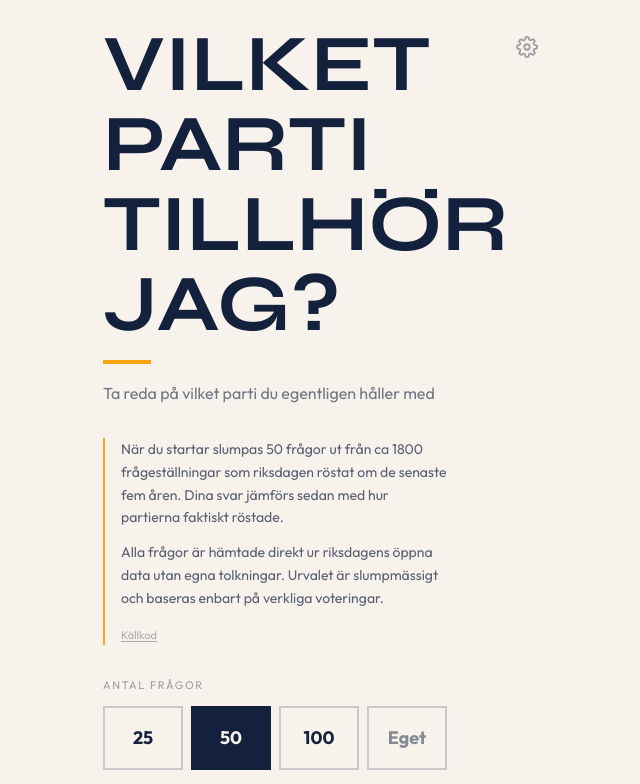
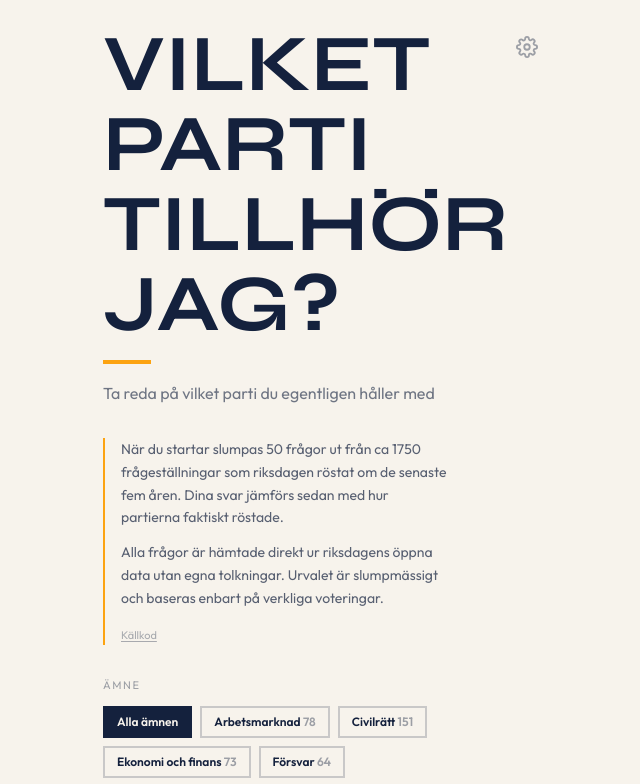
Before and after one commit to mrconter1/vad-vill-jag, a Next.js app: page / in a window 1280 px wide. Shown: the top 784 px of the page, without its empty margins (365-1005 px from the left). Built offline with nearby package versions, Linux system fonts and the light colour scheme.

Commit message:
Add category selection and update question handling in LandingPage

```diff
--- a/app/page.tsx
+++ b/app/page.tsx
@@ -17,6 +17,7 @@ export default function Page() {
   const [view, setView] = useState<View>('landing')
   const [settingsOpen, setSettingsOpen] = useState(false)
   const [loading, setLoading] = useState(true)
+  const [selectedCategory, setSelectedCategory] = useState<string | null>(null)
 
   useEffect(() => {
     fetch('/questions.json')
@@ -41,7 +42,10 @@ export default function Page() {
 
   const handleStart = (count: number) => {
     if (!store || allQuestions.length === 0) return
-    const sampled = sampleQuestions(allQuestions, store.seed, count)
+    const pool = selectedCategory
+      ? allQuestions.filter((q) => q.category_sv === selectedCategory)
+      : allQuestions
+    const sampled = sampleQuestions(pool, store.seed, Math.min(count, pool.length))
     updateStore({
       questionCount: count,
       sampledIds: sampled.map((q) => q.id),
@@ -123,7 +127,9 @@ export default function Page() {
       {view === 'landing' && (
         <LandingPage
           store={store}
-          totalQuestionCount={allQuestions.length}
+          allQuestions={allQuestions}
+          selectedCategory={selectedCategory}
+          onSelectCategory={setSelectedCategory}
           onStart={handleStart}
           onResume={() => setView('quiz')}
           onSeeResults={() => setView('results')}
@@ -151,7 +157,9 @@ export default function Page() {
       {view === 'quiz' && !currentQuestion && sampledQuestions.length === 0 && (
         <LandingPage
           store={store}
-          totalQuestionCount={allQuestions.length}
+          allQuestions={allQuestions}
+          selectedCategory={selectedCategory}
+          onSelectCategory={setSelectedCategory}
           onStart={handleStart}
           onResume={() => setView('quiz')}
           onSeeResults={() => setView('results')}
--- a/components/LandingPage.tsx
+++ b/components/LandingPage.tsx
@@ -2,11 +2,13 @@
 
 import { useState } from 'react'
 import type { QuizStore } from '@/lib/store'
-import type { Language } from '@/lib/types'
+import type { Language, Question } from '@/lib/types'
 
 interface Props {
   store: QuizStore
-  totalQuestionCount: number
+  allQuestions: Question[]
+  selectedCategory: string | null
+  onSelectCategory: (category: string | null) => void
   onStart: (count: number) => void
   onResume: () => void
   onSeeResults: () => void
@@ -24,6 +26,8 @@ const T = {
     how: (n: number, total: number) => `När du startar slumpas ${n} frågor ut från ca ${total} frågeställningar som riksdagen röstat om de senaste fem åren. Dina svar jämförs sedan med hur partierna faktiskt röstade.`,
     fairTitle: 'Varför är det rättvist?',
     fair: 'Alla frågor är hämtade direkt ur riksdagens öppna data utan egna tolkningar. Urvalet är slumpmässigt och baseras enbart på verkliga voteringar.',
+    categoryLabel: 'Ämne',
+    allCategories: 'Alla ämnen',
     countLabel: 'Antal frågor',
     custom: 'Eget',
     start: 'Starta quiz',
@@ -39,6 +43,8 @@ const T = {
     how: (n: number, total: number) => `When you start, ${n} questions are randomly drawn from around ${total} issues the Riksdag has voted on in the last five years. Your answers are then compared to how parties actually voted.`,
     fairTitle: 'Why is it fair?',
     fair: 'All questions are sourced directly from Sweden\'s open parliamentary data with no editorial interpretation. The selection is random and based solely on real recorded votes.',
+    categoryLabel: 'Topic',
+    allCategories: 'All topics',
     countLabel: 'Number of questions',
     custom: 'Custom',
     start: 'Start quiz',
@@ -50,12 +56,22 @@ const T = {
   },
 }
 
-export default function LandingPage({ store, totalQuestionCount, onStart, onResume, onSeeResults, onReset, onOpenSettings, lang }: Props) {
+export default function LandingPage({ store, allQuestions, selectedCategory, onSelectCategory, onStart, onResume, onSeeResults, onReset, onOpenSettings, lang }: Props) {
   const [count, setCount] = useState(store.questionCount)
   const [customInput, setCustomInput] = useState('')
   const [confirmReset, setConfirmReset] = useState(false)
   const t = T[lang]
-  const roundedTotal = Math.round(totalQuestionCount / 100) * 100
+
+  const categories = [...new Map(
+    allQuestions.map((q) => [q.category_sv, { sv: q.category_sv, en: q.category_en }])
+  ).values()].sort((a, b) => a.sv.localeCompare(b.sv, 'sv'))
+
+  const poolSize = selectedCategory
+    ? allQuestions.filter((q) => q.category_sv === selectedCategory).length
+    : allQuestions.length
+
+  const effectiveCount = Math.min(count, poolSize)
+  const roundedTotal = Math.round(poolSize / 10) * 10
 
   const answeredCount = Object.keys(store.answers).length
   const hasOngoing = store.sampledIds.length > 0 && answeredCount > 0 && answeredCount < store.sampledIds.length
@@ -101,7 +117,7 @@ export default function LandingPage({ store, totalQuestionCount, onStart, onResu
       {/* Explanation */}
       <div className="mb-8 animate-fadeUp" style={{ animationDelay: '80ms' }}>
         <div className="border-l-2 border-gold pl-4 space-y-3">
-          <p className="text-navy/70 text-sm leading-relaxed">{t.how(count, roundedTotal)}</p>
+          <p className="text-navy/70 text-sm leading-relaxed">{t.how(effectiveCount, roundedTotal)}</p>
           <p className="text-navy/70 text-sm leading-relaxed">{t.fair}</p>
           <a
             href="https://github.com/mrconter1/vad-vill-jag"
@@ -114,11 +130,48 @@ export default function LandingPage({ store, totalQuestionCount, onStart, onResu
         </div>
       </div>
 
+      {/* Category picker */}
+      <div className="mb-8 animate-fadeUp" style={{ animationDelay: '120ms' }}>
+        <p className="text-[11px] uppercase tracking-[0.15em] text-navy/40 mb-3">{t.categoryLabel}</p>
+        <div className="flex flex-wrap gap-2">
+          <button
+            onClick={() => onSelectCategory(null)}
+            className={`px-3 py-1.5 text-xs font-semibold border-2 transition-all active:scale-95 ${
+              selectedCategory === null
+                ? 'bg-navy text-cream border-navy'
+                : 'bg-transparent text-navy border-navy/20 hover:border-navy/60'
+            }`}
+          >
+            {t.allCategories}
+          </button>
+          {categories.map((cat) => {
+            const label = lang === 'sv' ? cat.sv : cat.en
+            const n = allQuestions.filter((q) => q.category_sv === cat.sv).length
+            const active = selectedCategory === cat.sv
+            return (
+              <button
+                key={cat.sv}
+                onClick={() => onSelectCategory(active ? null : cat.sv)}
+                className={`px-3 py-1.5 text-xs font-semibold border-2 transition-all active:scale-95 ${
+                  active
+                    ? 'bg-navy text-cream border-navy'
+                    : 'bg-transparent text-navy border-navy/20 hover:border-navy/60'
+                }`}
+              >
+                {label} <span className={active ? 'opacity-60' : 'opacity-40'}>{n}</span>
+              </button>
+            )
+          })}
+        </div>
+      </div>
+
       {/* Count picker */}
       <div className="mb-8 animate-fadeUp" style={{ animationDelay: '160ms' }}>
         <p className="text-[11px] uppercase tracking-[0.15em] text-navy/40 mb-3">{t.countLabel}</p>
         <div className="flex gap-2">
-          {COUNT_OPTIONS.map((n) => (
+          {COUNT_OPTIONS.map((n) => {
+            const capped = Math.min(n, poolSize)
+            return (
               <button
                 key={n}
                 onClick={() => { setCount(n); setCustomInput('') }}
@@ -128,20 +181,21 @@ export default function LandingPage({ store, totalQuestionCount, onStart, onResu
                     : 'bg-transparent text-navy border-navy/20 hover:border-navy/60'
                 }`}
               >
-              {n}
+                {capped}
               </button>
-          ))}
+            )
+          })}
           <input
             type="number"
             min={1}
-            max={500}
+            max={poolSize}
             placeholder={t.custom}
             value={customInput}
             onChange={(e) => {
               const raw = e.target.value
               setCustomInput(raw)
               const v = parseInt(raw)
-              if (!isNaN(v) && v >= 1) setCount(Math.min(500, v))
+              if (!isNaN(v) && v >= 1) setCount(Math.min(poolSize, v))
             }}
             style={customInput !== '' ? { background: '#14213D', color: '#F7F3EC', borderColor: '#14213D' } : {}}
             className={`w-20 py-4 text-lg font-bold border-2 text-center transition-all outline-none [appearance:textfield] [&::-webkit-outer-spin-button]:appearance-none [&::-webkit-inner-spin-button]:appearance-none ${
@@ -182,7 +236,7 @@ export default function LandingPage({ store, totalQuestionCount, onStart, onResu
               {t.seeResults} →
             </button>
             <button
-              onClick={() => onStart(count)}
+              onClick={() => onStart(effectiveCount)}
               className="w-full py-3 border border-navy/20 text-navy/60 text-sm hover:border-navy/40 hover:text-navy transition-all"
             >
               {t.start}
@@ -197,7 +251,7 @@ export default function LandingPage({ store, totalQuestionCount, onStart, onResu
           </>
         ) : (
           <button
-            onClick={() => onStart(count)}
+            onClick={() => onStart(effectiveCount)}
             className="w-full py-5 bg-gold text-navy text-lg font-bold tracking-wide hover:bg-amber-400 active:scale-95 transition-all"
             style={{ fontFamily: 'var(--font-syne), sans-serif' }}
           >
```
Lines whose indentation alone changed are shown as unchanged.
